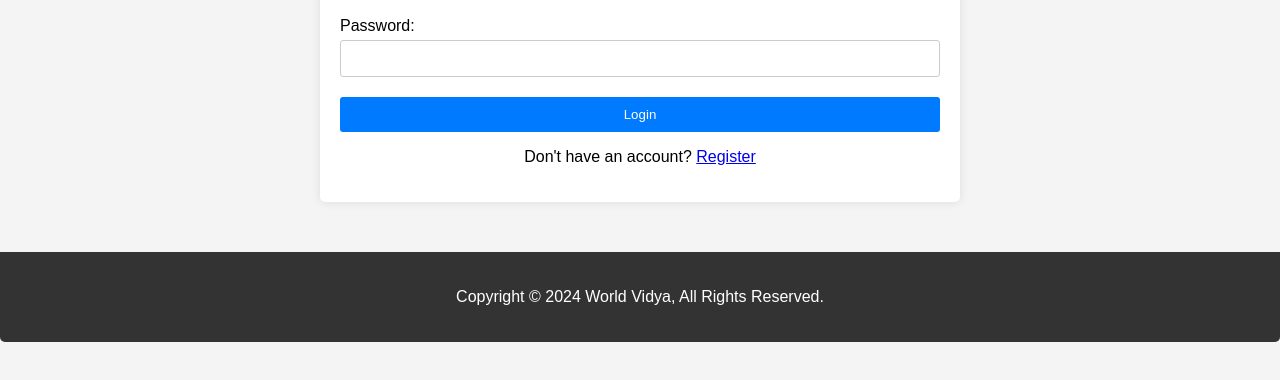
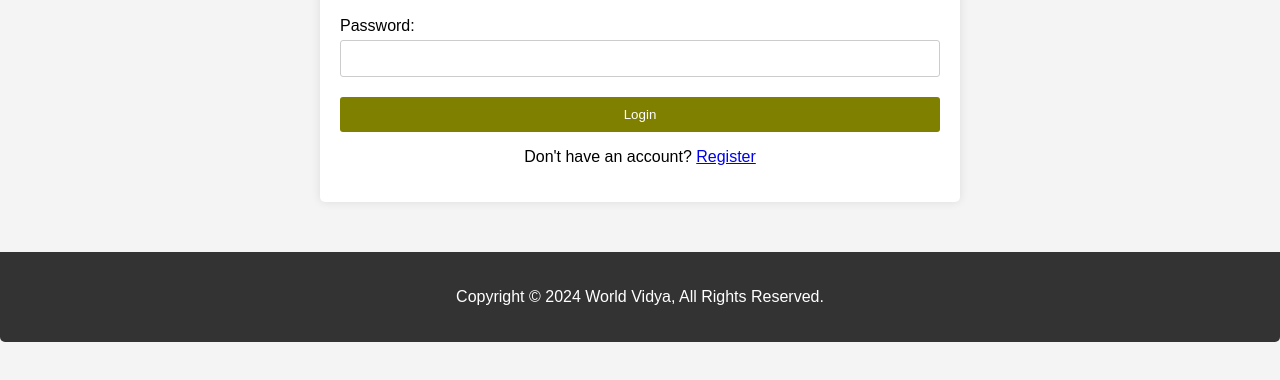
Before and after one commit to HimanshuJ0011/worldvidya_school, a plain HTML site: page client/login.html in a window 1280 px wide. Shown: the part 340-720 px from the top of the page. Drawn offline with nearby package versions, Linux system fonts and the light colour scheme.

Commit message:
address update

```diff
--- a/client/login.html
+++ b/client/login.html
@@ -50,7 +50,7 @@
 
         input[type="submit"] {
             width: 100%;
-            background-color: #007bff;
+            background-color: olive;
             color: #fff;
             border: none;
             padding: 10px;
@@ -59,7 +59,7 @@
         }
 
         input[type="submit"]:hover {
-            background-color: #0056b3;
+            background-color: rgb(97, 97, 40);
         }
 
         p {
```
